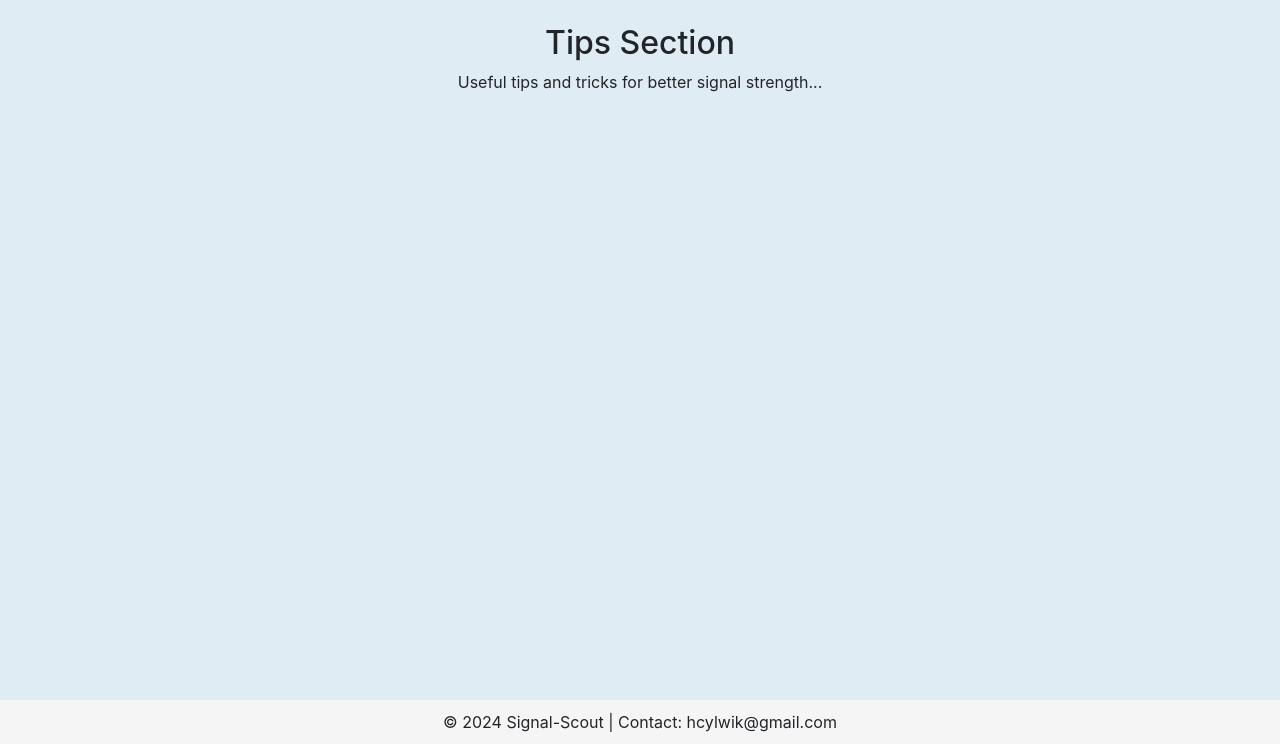
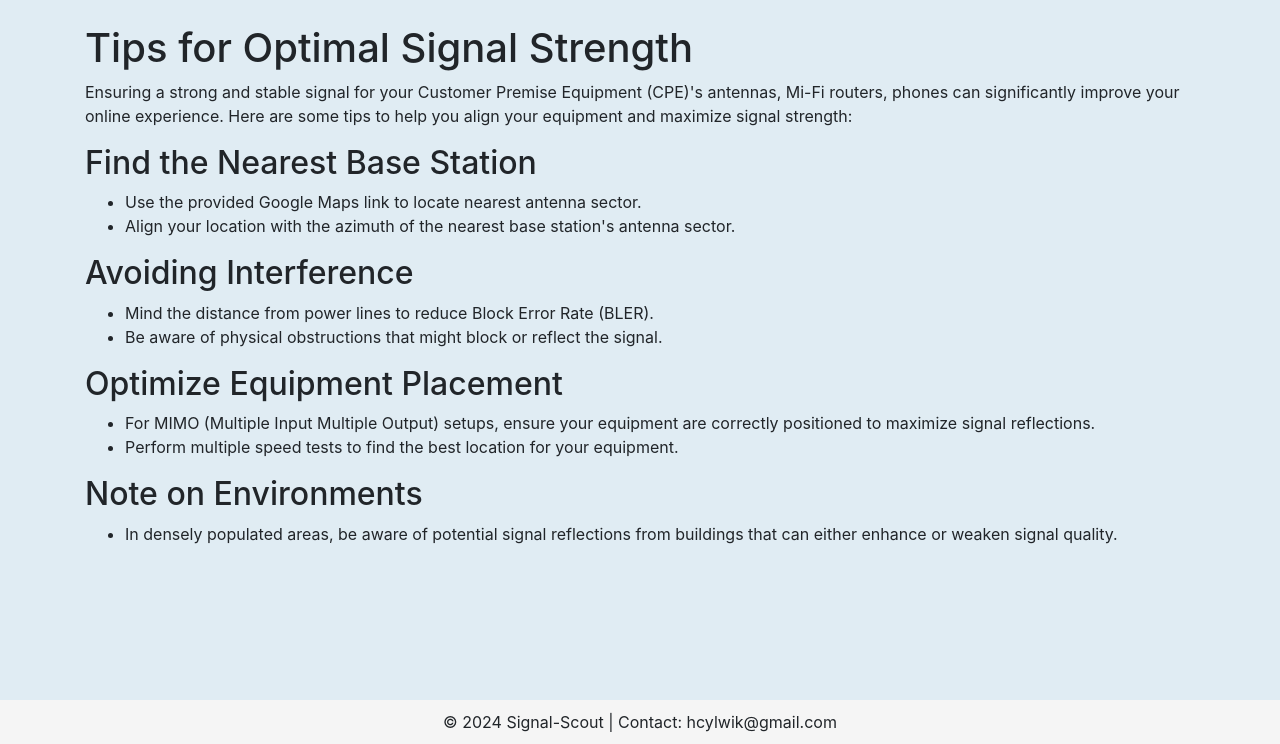
Before and after one commit to hch155/signal-scout, a Flask app: page /tips in a window 1280 px wide. Shown: the part 56-800 px from the top of the page. Run offline with Flask 3, Linux system fonts and the light colour scheme; some libraries are stand-ins or nearby versions.

Commit message:
Added Markdown integration for content in the Tips section

```diff
--- a/app.py
+++ b/app.py
@@ -1,6 +1,9 @@
 from flask import Flask, render_template, request, jsonify
 from models import db, BaseStation
 from queries import get_all_stations, find_nearest_stations, haversine, get_band_stats
+import markdown
+import os
+
 app = Flask(__name__)
 app.config['SQLALCHEMY_DATABASE_URI'] = 'sqlite:///stations.db'
 db.init_app(app)
@@ -17,9 +20,16 @@ def data_page():
 def stats_page():
     return render_template('stats.html')
 
+'''@app.route('/tips')
+def tips_page():
+    return render_template('tips.html')'''
+
 @app.route('/tips')
 def tips_page():
-    return render_template('tips.html')
+    with open('content/tips.md', 'r') as file:
+        content = file.read()
+    html_content = markdown.markdown(content)
+    return render_template('tips.html', content=html_content)
 
 @app.route('/favicon.ico')
 def favicon():
--- /dev/null
+++ b/content/tips.md
@@ -0,0 +1,18 @@
+# Tips for Optimal Signal Strength
+
+Ensuring a strong and stable signal for your Customer Premise Equipment (CPE)'s antennas, Mi-Fi routers, phones can significantly improve your online experience. Here are some tips to help you align your equipment and maximize signal strength:
+
+## Find the Nearest Base Station
+- Use the provided Google Maps link to locate nearest antenna sector.
+- Align your location with the azimuth of the nearest base station's antenna sector.
+
+## Avoiding Interference
+- Mind the distance from power lines to reduce Block Error Rate (BLER).
+- Be aware of physical obstructions that might block or reflect the signal.
+
+## Optimize Equipment Placement
+- For MIMO (Multiple Input Multiple Output) setups, ensure your equipment are correctly positioned to maximize signal reflections.
+- Perform multiple speed tests to find the best location for your equipment.
+
+## Note on Environments
+- In densely populated areas, be aware of potential signal reflections from buildings that can either enhance or weaken signal quality.
--- a/templates/tips.html
+++ b/templates/tips.html
@@ -30,10 +30,10 @@
         </div>
     </nav>
 
-    <div class="container mt-4 text-center">
-        <h2>Tips Section</h2>
-        <p>Useful tips and tricks for better signal strength...</p>
-        <!-- to be added -->
+    <div class="container mt-4">
+        <div id="tips-content">
+            {{ content|safe }}
+        </div>
     </div>
 
     <footer class="footer">
```
Also changed, not shown: requirements.txt (+10 -0 lines).
